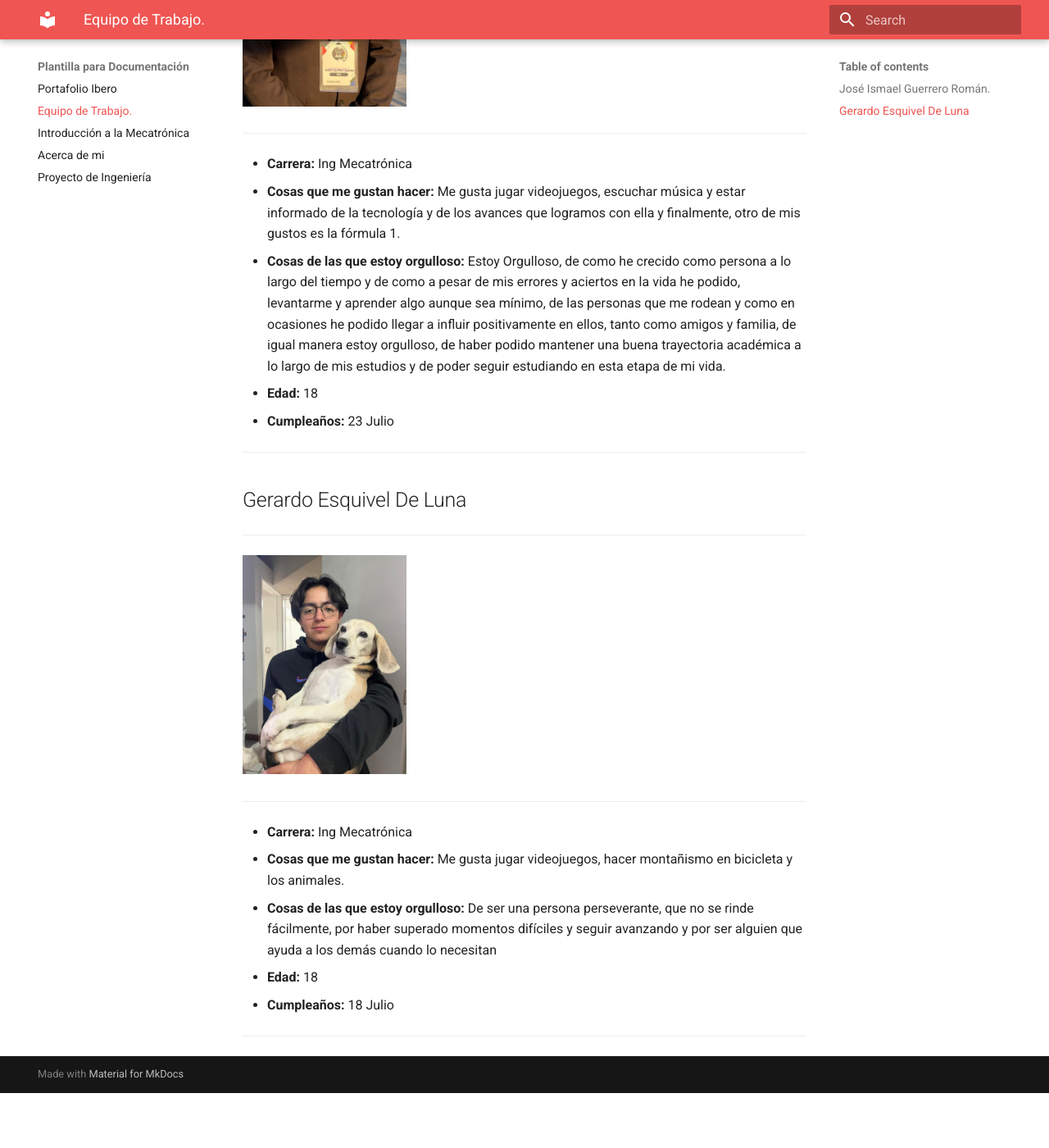
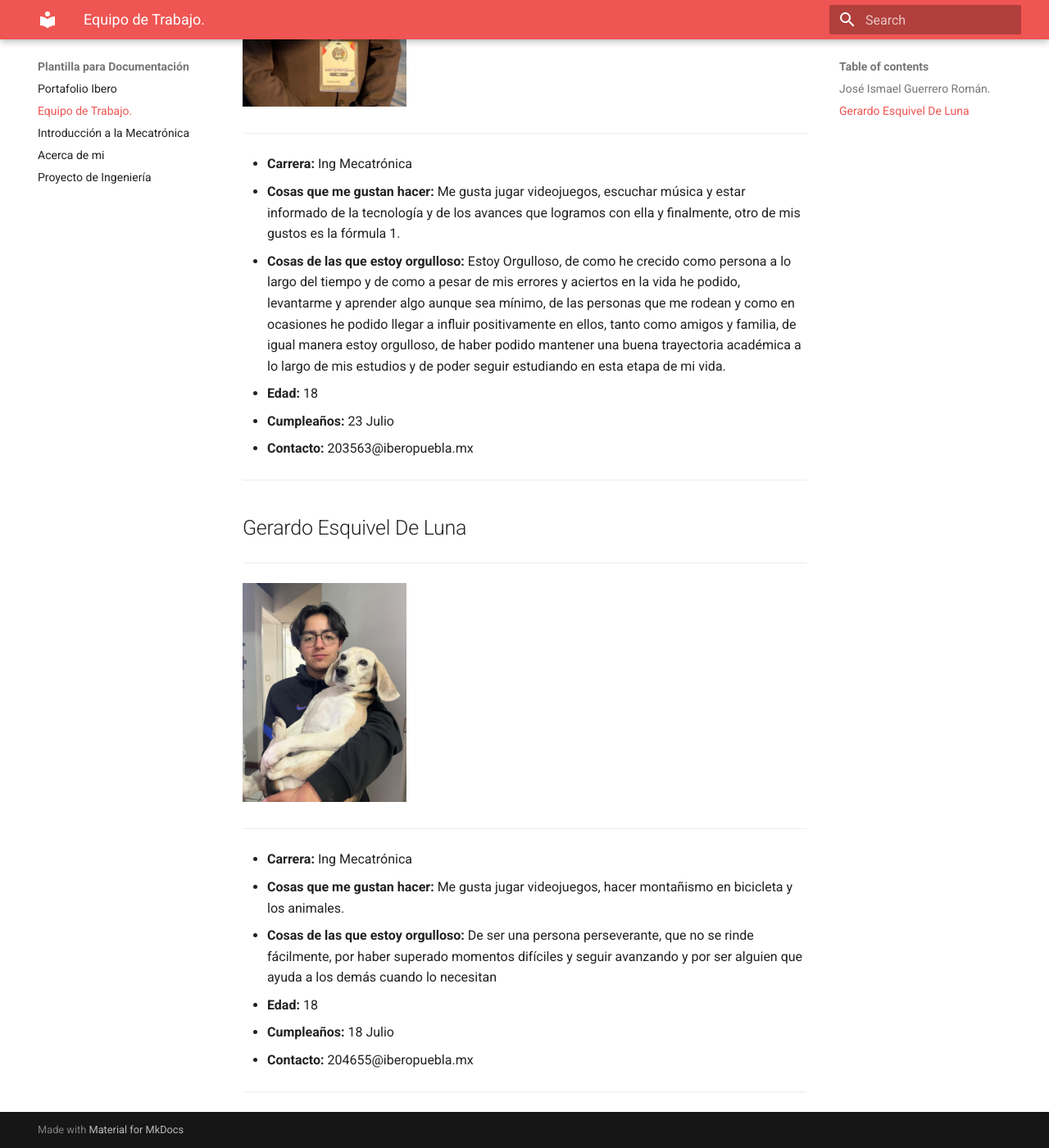
Before and after one commit to Joy-2307/Portafolio_Ibero_JIGR, an MkDocs documentation site: the page built from docs/Equipo de trabajo.md, in a window 1280 px wide and 1400 px high, scrolled down 583 px. Shown: the whole window at 82% size. Built offline with MkDocs 1.6.1 and Material for MkDocs 9.7.7, drawn with Linux system fonts in a browser that asks for light colours; before the commit the page ends 1916 px from its top, so only the background shows below that.

Commit message:
Update Equipo de trabajo.md

```diff
--- a/docs/Equipo de trabajo.md
+++ b/docs/Equipo de trabajo.md
@@ -16,6 +16,7 @@
 - **Cosas de las que estoy orgulloso:** Estoy Orgulloso, de como he crecido como persona a lo largo del tiempo y de como a pesar de mis errores y aciertos en la vida he podido, levantarme y aprender algo aunque sea mínimo, de las personas que me rodean y como en ocasiones he podido llegar a influir positivamente en ellos, tanto como amigos y familia, de igual manera estoy orgulloso, de haber podido mantener una buena trayectoria académica a lo largo de mis estudios y de poder seguir estudiando en esta etapa de mi vida.
 - **Edad:** 18
 - **Cumpleaños:** 23 Julio
+- **Contacto:** 203563@iberopuebla.mx
 
 ---
 ## Gerardo Esquivel De Luna
@@ -30,5 +31,6 @@
 - **Cosas de las que estoy orgulloso:** De ser una persona perseverante, que no se rinde fácilmente, por haber superado momentos difíciles y seguir avanzando y por ser alguien que ayuda a los demás cuando lo necesitan
 - **Edad:** 18
 - **Cumpleaños:** 18 Julio
+- **Contacto:** 204655@iberopuebla.mx
 
 ---
```
